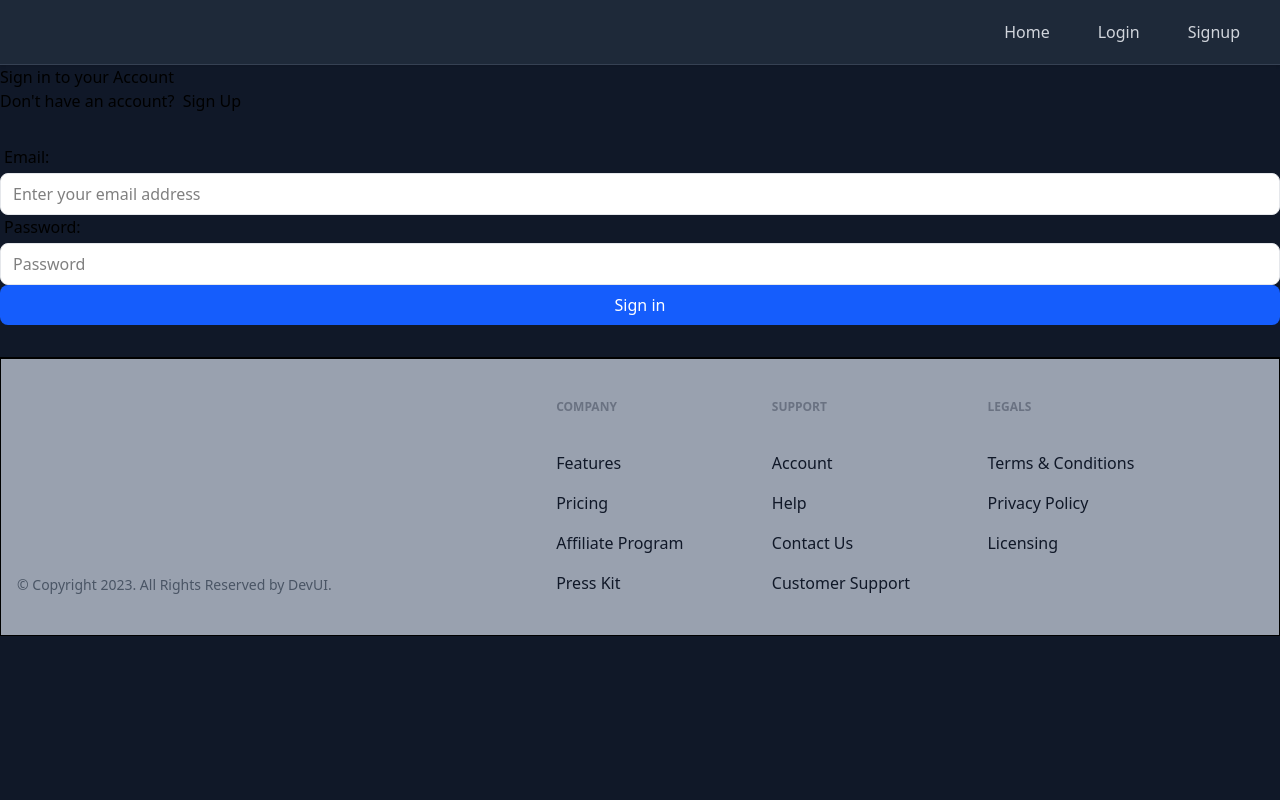
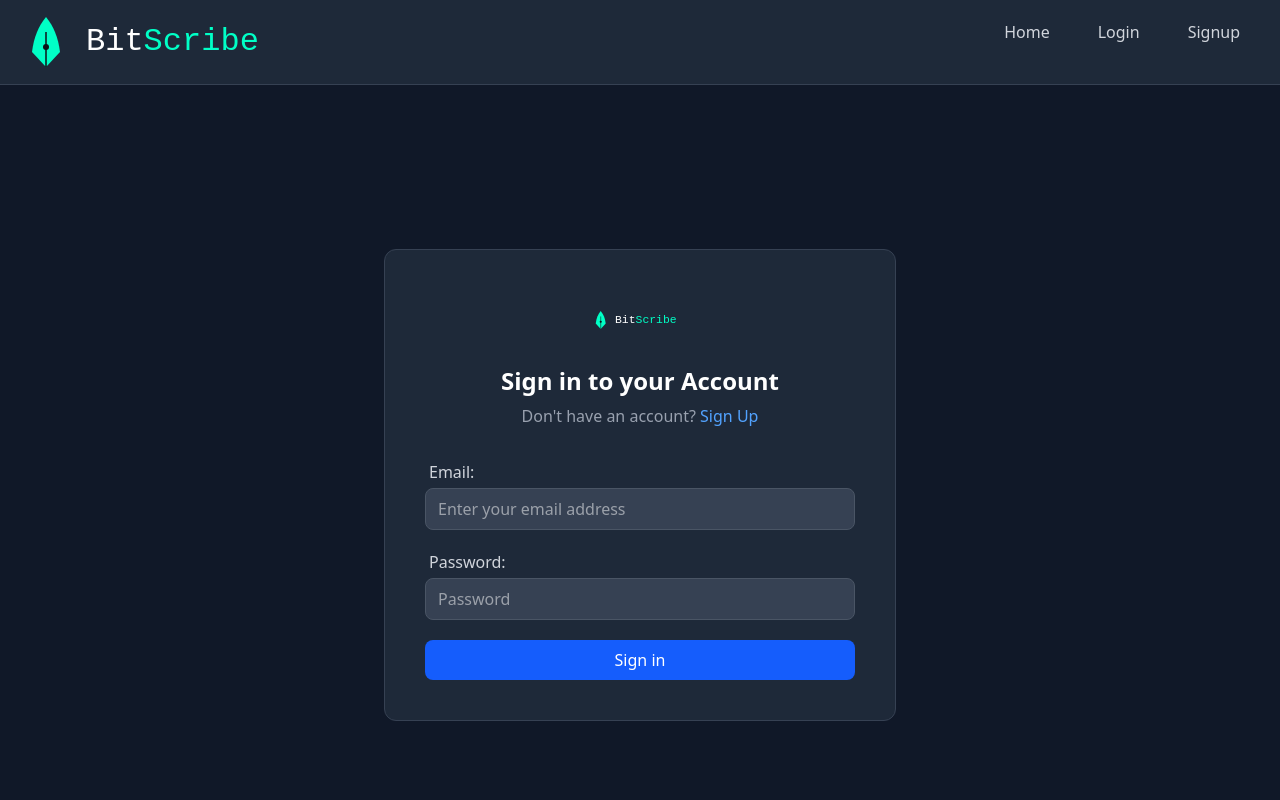
Before and after one commit to devkarx/BitScribe, a React (Vite) app: page /login in a window 1280 px wide. Shown: the top 800 px of the page. Built offline with nearby package versions, Linux system fonts and the light colour scheme; no server answers.

Commit message:
Added Dark theme css and fixed errors

```diff
--- a/src/components/Footer/Footer.jsx
+++ b/src/components/Footer/Footer.jsx
@@ -4,30 +4,30 @@ import { Link } from 'react-router-dom'
 
 function Footer({width="100px"}) {
   return (
-    <section className="relative overflow-hidden py-10 bg-gray-400 border border-t-2 border-t-black">
+    <section className="relative overflow-hidden py-10 bg-gray-800 border border-t-2 border-t-gray-600">
             <div className="relative z-10 mx-auto max-w-7xl px-4">
                 <div className="-m-6 flex flex-wrap">
                     <div className="w-full p-6 md:w-1/2 lg:w-5/12">
                         <div className="flex h-full flex-col justify-between">
                             <div className="mb-4 inline-flex items-center">
-                                <Logo width="100px" />
+                                <Logo width={200}  />
                             </div>
                             <div>
-                                <p className="text-sm text-gray-600">
-                                    &copy; Copyright 2023. All Rights Reserved by DevUI.
+                                <p className="text-sm text-gray-400">
+                                    &copy; Copyright 2025. All Rights Reserved by Aradhy.
                                 </p>
                             </div>
                         </div>
                     </div>
                     <div className="w-full p-6 md:w-1/2 lg:w-2/12">
                         <div className="h-full">
-                            <h3 className="tracking-px mb-9  text-xs font-semibold uppercase text-gray-500">
+                            <h3 className="tracking-px mb-9 text-xs font-semibold uppercase text-gray-400">
                                 Company
                             </h3>
                             <ul>
                                 <li className="mb-4">
                                     <Link
-                                        className=" text-base font-medium text-gray-900 hover:text-gray-700"
+                                        className="text-base font-medium text-gray-300 hover:text-white"
                                         to="/"
                                     >
                                         Features
@@ -35,7 +35,7 @@ function Footer({width="100px"}) {
                                 </li>
                                 <li className="mb-4">
                                     <Link
-                                        className=" text-base font-medium text-gray-900 hover:text-gray-700"
+                                        className="text-base font-medium text-gray-300 hover:text-white"
                                         to="/"
                                     >
                                         Pricing
@@ -43,7 +43,7 @@ function Footer({width="100px"}) {
                                 </li>
                                 <li className="mb-4">
                                     <Link
-                                        className=" text-base font-medium text-gray-900 hover:text-gray-700"
+                                        className="text-base font-medium text-gray-300 hover:text-white"
                                         to="/"
                                     >
                                         Affiliate Program
@@ -51,7 +51,7 @@ function Footer({width="100px"}) {
                                 </li>
                                 <li>
                                     <Link
-                                        className=" text-base font-medium text-gray-900 hover:text-gray-700"
+                                        className="text-base font-medium text-gray-300 hover:text-white"
                                         to="/"
                                     >
                                         Press Kit
@@ -62,13 +62,13 @@ function Footer({width="100px"}) {
                     </div>
                     <div className="w-full p-6 md:w-1/2 lg:w-2/12">
                         <div className="h-full">
-                            <h3 className="tracking-px mb-9  text-xs font-semibold uppercase text-gray-500">
+                            <h3 className="tracking-px mb-9 text-xs font-semibold uppercase text-gray-400">
                                 Support
                             </h3>
                             <ul>
                                 <li className="mb-4">
                                     <Link
-                                        className=" text-base font-medium text-gray-900 hover:text-gray-700"
+                                        className="text-base font-medium text-gray-300 hover:text-white"
                                         to="/"
                                     >
                                         Account
@@ -76,7 +76,7 @@ function Footer({width="100px"}) {
                                 </li>
                                 <li className="mb-4">
                                     <Link
-                                        className=" text-base font-medium text-gray-900 hover:text-gray-700"
+                                        className="text-base font-medium text-gray-300 hover:text-white"
                                         to="/"
                                     >
                                         Help
@@ -84,7 +84,7 @@ function Footer({width="100px"}) {
                                 </li>
                                 <li className="mb-4">
                                     <Link
-                                        className=" text-base font-medium text-gray-900 hover:text-gray-700"
+                                        className="text-base font-medium text-gray-300 hover:text-white"
                                         to="/"
                                     >
                                         Contact Us
@@ -92,7 +92,7 @@ function Footer({width="100px"}) {
                                 </li>
                                 <li>
                                     <Link
-                                        className=" text-base font-medium text-gray-900 hover:text-gray-700"
+                                        className="text-base font-medium text-gray-300 hover:text-white"
                                         to="/"
                                     >
                                         Customer Support
@@ -103,13 +103,13 @@ function Footer({width="100px"}) {
                     </div>
                     <div className="w-full p-6 md:w-1/2 lg:w-3/12">
                         <div className="h-full">
-                            <h3 className="tracking-px mb-9  text-xs font-semibold uppercase text-gray-500">
+                            <h3 className="tracking-px mb-9 text-xs font-semibold uppercase text-gray-400">
                                 Legals
                             </h3>
                             <ul>
                                 <li className="mb-4">
                                     <Link
-                                        className=" text-base font-medium text-gray-900 hover:text-gray-700"
+                                        className="text-base font-medium text-gray-300 hover:text-white"
                                         to="/"
                                     >
                                         Terms &amp; Conditions
@@ -117,7 +117,7 @@ function Footer({width="100px"}) {
                                 </li>
                                 <li className="mb-4">
                                     <Link
-                                        className=" text-base font-medium text-gray-900 hover:text-gray-700"
+                                        className="text-base font-medium text-gray-300 hover:text-white"
                                         to="/"
                                     >
                                         Privacy Policy
@@ -125,7 +125,7 @@ function Footer({width="100px"}) {
                                 </li>
                                 <li>
                                     <Link
-                                        className=" text-base font-medium text-gray-900 hover:text-gray-700"
+                                        className="text-base font-medium text-gray-300 hover:text-white"
                                         to="/"
                                     >
                                         Licensing
--- a/src/components/Input.jsx
+++ b/src/components/Input.jsx
@@ -1,36 +1,29 @@
-import React, { useId } from 'react';
+import React, {useId} from 'react'
 
-function Input(
-  {
+const Input = React.forwardRef( function Input({
     label,
-    type = 'text',
-    className = '',
-    ref,
+    type = "text",
+    className = "",
     ...props
-  }
-) {
-  const id = useId();
-
+}, ref){
+    const id = useId()
     return (
-    <div className="w-full">
-      {label && (
-        <label htmlFor={id} className="inline-block mb-1 pl-1">
+        <div className='w-full'>
+            {label && <label
+            className='inline-block mb-1 pl-1 text-gray-300'
+            htmlFor={id}>
                 {label}
             </label>
-      )}
+            }
             <input
-        id={id}
             type={type}
+            className={`px-3 py-2 rounded-lg bg-gray-700 text-white outline-none focus:bg-gray-600 duration-200 border border-gray-600 w-full ${className}`}
             ref={ref}
             {...props}
-        className={`
-          px-3 py-2 rounded-lg bg-white text-black
-          outline-none focus:bg-gray-50 duration-200
-          border border-gray-200 w-full ${className}
-        `}
+            id={id}
             />
         </div>
-  );
-}
+    )
+})
 
-export default Input;
+export default Input
--- a/src/components/Login.jsx
+++ b/src/components/Login.jsx
@@ -1,4 +1,3 @@
-
 import React, {useState} from 'react'
 import { Link, matchPath, useNavigate } from 'react-router-dom'
 import { login as authLogin } from '../store/authSlice'
@@ -33,16 +32,23 @@ function Login() {
     }
 
   return (
-    <div>
-      <div>
-        <div>
-            <span> <Logo width="100%" /> </span>
+    <div className="flex items-center justify-center min-h-screen bg-gray-900">
+      <div className="mx-auto w-full max-w-lg bg-gray-800 rounded-xl p-10 border border-gray-700">
+        <div className="mb-4 flex justify-center">
+            <span className="inline-block w-full max-w-[100px]">
+                <Logo width="100%" />
+            </span>
         </div>
-        <h2>Sign in to your Account </h2>
-        <p>Don&apos;t have an account?&nbsp; <Link to="/signup" >Sign Up</Link> </p>
-        {error && <p>{error}</p>}
+        <h2 className="text-center text-2xl font-bold leading-tight text-white">Sign in to your Account</h2>
+        <p className="mt-2 text-center text-base text-gray-400">
+            Don&apos;t have an account?&nbsp;
+            <Link to="/signup" className="font-medium text-blue-400 hover:underline hover:text-blue-300 transition-all">
+                Sign Up
+            </Link>
+        </p>
+        {error && <p className="text-red-400 mt-4 text-center">{error}</p>}
         <form onSubmit={handleSubmit(login)} className='mt-8'>
-            <div>
+            <div className='space-y-5'>
                 <Input
                 label="Email:"
                 placeholder="Enter your email address"
@@ -65,7 +71,7 @@ function Login() {
 
                 })}
                 />
-                <Button type="submit" className="w-full" >Sign in</Button>
+                <Button type="submit" className="w-full bg-blue-600 hover:bg-blue-700">Sign in</Button>
             </div>
         </form>
       </div>
--- a/src/components/Logo.jsx
+++ b/src/components/Logo.jsx
@@ -1,11 +1,22 @@
 import React from 'react'
 
-function Logo() {
+function Logo({width = 280}) {
   return (
-    <div>
+      <svg width={width} height="60" viewBox="0 0 280 60" xmlns="http://www.w3.org/2000/svg">
+    <g transform="translate(10, 5)">
+      <path
+        d="M20 0 C28 10, 32 20, 34 35 L20 50 L6 35 C8 20, 12 10, 20 0 Z"
+        fill="#00FFC6"
+      />
+      <circle cx="20" cy="30" r="3" fill="#0D1117" />
+      <line x1="20" y1="15" x2="20" y2="50" stroke="#0D1117" strokeWidth="1.5" />
+    </g>
+    <text x="70" y="38" fontFamily="JetBrains Mono, monospace" fontSize="32" fill="#FFFFFF">
+      Bit<tspan fill="#00FFC6">Scribe</tspan>
+    </text>
+  </svg>
+);
 
-    </div>
-  )
 }
 
 export default Logo
--- a/src/components/RTE.jsx
+++ b/src/components/RTE.jsx
@@ -11,9 +11,10 @@ export default function RTE({name, control, label, defaultValue =""}) {
     <Controller
     name={name || "content"}
     control={control}
-    render={({field: {onChange}}) => (
+    render={({field: {onChange , value  }}) => (
         <Editor
         initialValue={defaultValue}
+        apiKey='r3cstmeo0s6piz0od3lps0ecya6295jxqs28n0ocmuf9y1mp'
         init={{
             initialValue: defaultValue,
             height: 500,
--- a/src/components/Signup.jsx
+++ b/src/components/Signup.jsx
@@ -1,4 +1,4 @@
-import React, { useState } from 'react'
+import React, { useState, useEffect } from 'react'
 import { Link, matchPath, useNavigate } from 'react-router-dom'
 import { login as authLogin } from '../store/authSlice'
 import { Button, Input, Logo } from "./index"
@@ -6,89 +6,96 @@ import { useDispatch } from 'react-redux'
 import authService from '../appwrite/auth'
 import { useForm } from 'react-hook-form'
 
-
 function SignUp() {
-    const navigate = useNavigate()
-    const [error, setError] = useState()
-    const dispatch = useDispatch()
-    const { register, handleSubmit } = useForm()
+    const navigate = useNavigate();
+    const dispatch = useDispatch();
+    const [error, setError] = useState('');
+    const {
+        register,
+        handleSubmit,
+        formState: { errors }
+    } = useForm();
 
     const signup = async (data) => {
-        setError("")
+        setError("");
         try {
-            const userData = await authService.createAccount(data)
-            if (userData) {
-                const userData = await authService.getCurrentUser()
-                if (userData) {
-                    dispatch(login(userData));
-                    navigate("/")
+            const createdUser = await authService.createAccount(data);
+            if (createdUser) {
+                const currentUser = await authService.getCurrentUser();
+                if (currentUser) {
+                    dispatch(authLogin(currentUser));
+                    navigate("/");
                 }
             }
-        } catch (error) {
-            setError(error.message)
+        } catch (err) {
+            setError(err.message || "Something went wrong");
         }
-    }
+    };
+
     return (
-        <div className="flex items-center justify-center">
-            <div className={`mx-auto w-full max-w-lg bg-gray-100 rounded-xl p-10 border border-black/10`}>
-                <div className="mb-2 flex justify-center">
+        <div className="flex items-center justify-center min-h-screen bg-gray-900">
+            <div className="mx-auto w-full max-w-lg bg-gray-800 rounded-xl p-10 border border-gray-700">
+                <div className="mb-4 flex justify-center">
                     <span className="inline-block w-full max-w-[100px]">
                         <Logo width="100%" />
                     </span>
                 </div>
-                <h2 className="text-center text-2xl font-bold leading-tight">Sign up to create account</h2>
-                <p className="mt-2 text-center text-base text-black/60">
+                <h2 className="text-center text-2xl font-bold leading-tight text-white">Sign up to create account</h2>
+                <p className="mt-2 text-center text-base text-gray-400">
                     Already have an account?&nbsp;
                     <Link
                         to="/login"
-                        className="font-medium text-primary transition-all duration-200 hover:underline"
+                        className="font-medium text-blue-400 transition-all duration-200 hover:underline hover:text-blue-300"
                     >
                         Sign In
                     </Link>
                 </p>
-                {error && <p className="text-red-600 mt-8 text-center">{error}</p>}
-                <form onClick={handleSubmit(create)}>
-                    <div>
+
+                {error && <p className="text-red-400 mt-4 text-center">{error}</p>}
+
+                <form onSubmit={handleSubmit(signup)} className="mt-8">
                     <Input
                         label="Name:"
                         placeholder="Enter your full Name"
-                            {...register("name", {
-                                required: true
-                            })}
+                        {...register("name", { required: true })}
                     />
+                    {errors.name && <p className="text-red-400 text-sm mb-2">Name is required</p>}
 
                     <Input
                         label="Email:"
                         placeholder="Enter your email address"
                         type="email"
                         {...register("email", {
-                                required: true,
+                            required: "Email is required",
                             pattern: {
-                                    value: /([\w\.\-_]+)?\w+@[\w-_]+(\.\w+){1,}/igm,
-                                    message: "Email address must be valid"
+                                value: /^[\w._%+-]+@[\w.-]+\.[a-zA-Z]{2,}$/,
+                                message: "Invalid email address"
                             }
                         })}
                     />
+                    {errors.email && <p className="text-red-400 text-sm mb-2">{errors.email.message}</p>}
 
                     <Input
                         label="Password:"
                         type="password"
                         placeholder="Password"
                         {...register("password", {
-                                required: true,
+                            required: "Password is required",
                             pattern: {
-                                    value: /^(?=.*\d)(?=.*[a-z])(?=.*[A-Z])(?=.*[a-zA-Z]).{8,}$/gm,
-                                    message: "Chose a stronger Password"
+                                value: /^(?=.*\d)(?=.*[a-z])(?=.*[A-Z]).{8,}$/,
+                                message: "Password must be at least 8 characters, include uppercase, lowercase, and a number"
                             }
                         })}
                     />
-                        <Button type="submit" className="w-full"> Create Account </Button>
-                    </div>
+                    {errors.password && <p className="text-red-400 text-sm mb-2">{errors.password.message}</p>}
+
+                    <Button type="submit" className="w-full mt-4 bg-blue-600 hover:bg-blue-700">
+                        Create Account
+                    </Button>
                 </form>
-
             </div>
         </div>
-    )
+    );
 }
 
-export default SignUp
+export default SignUp;
--- a/src/main.jsx
+++ b/src/main.jsx
@@ -57,7 +57,7 @@ const router = createBrowserRouter([
             ),
         },
         {
-            path: "/edit-post/:slug",
+            path: `/edit-post/:id`,
             element: (
                 <AuthLayout authentication>
                     {" "}
@@ -66,7 +66,7 @@ const router = createBrowserRouter([
             ),
         },
         {
-            path: "/post/:slug",
+            path: `/post/:id`,
             element: <Post />,
         },
     ],
```
Also changed, not shown: src/appwrite/config.js (+88 -41 lines), src/components/Button.jsx (+15 -13 lines), src/components/PostCard.jsx (+31 -6 lines), src/components/Select.jsx (+3 -4 lines). Lines whose indentation alone changed are shown as unchanged.
